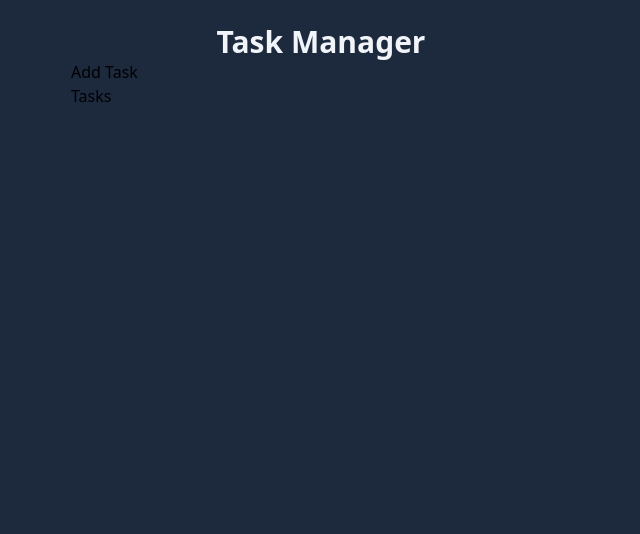
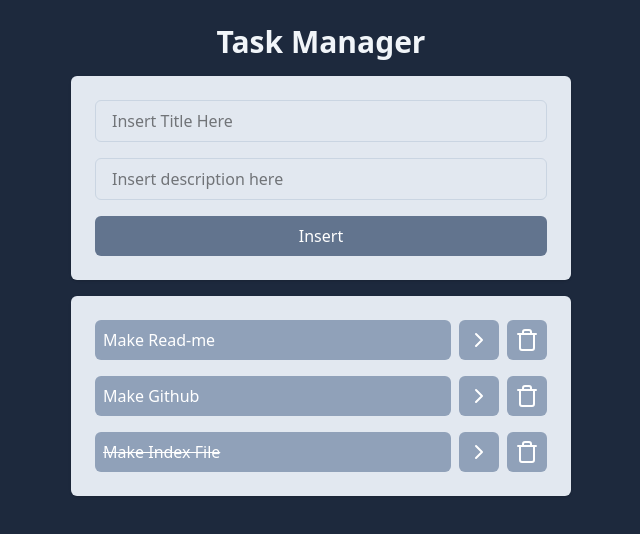
Before and after one commit to jacksonschirigatti/taskmanager, a React (Vite) app: page / in a window 1280 px wide. Shown: the top 534 px of the page, without its empty margins (319-959 px from the left). Built offline with nearby package versions, Linux system fonts and the light colour scheme.

Commit message:
Commit v0.3

```diff
--- a/package.json
+++ b/package.json
@@ -11,6 +11,7 @@
   },
   "dependencies": {
     "@tailwindcss/vite": "^4.1.7",
+    "lucide-react": "^0.511.0",
     "react": "^18.3.1",
     "react-dom": "^18.3.1",
     "tailwindcss": "^4.1.7"
--- a/src/App.jsx
+++ b/src/App.jsx
@@ -10,16 +10,58 @@ function App() {
       description: "Create Read-me and edit her",
       isCompleted: false,
     },
+    {
+      id: 2,
+      title: "Make Github",
+      description: "Create Github and edit her",
+      isCompleted: false,
+    },
+    {
+      id: 3,
+      title: "Make Index File",
+      description: "Create Index File and edit her",
+      isCompleted: true,
+    },
   ]);
+
+  function onTaskClick(taskId) {
+    const newTasks = tasks.map((task) => {
+      if (task.id === taskId) {
+        return { ...task, isCompleted: !task.isCompleted };
+      }
+
+      return task;
+    });
+    setTasks(newTasks);
+  }
+
+  function onDeleteTaskClick(taskId) {
+    const newTasks = tasks.filter((task) => task.id != taskId);
+    setTasks(newTasks);
+  }
+
+  function onAddTaskSubmit(title, description) {
+    const newTask = {
+      id: tasks.length + 1,
+      title,
+      description,
+      isCompleted: false,
+    };
+    setTasks([...tasks, newTask])
+  }
 
   return (
     <div className="w-screen h-screen bg-slate-800 flex justify-center p-6">
-      <div className="w-[500px]">
+      <div className="w-[500px] space-y-4">
         <h1 className="text-3xl font-bold text-center text-slate-100">
           Task Manager
         </h1>
-        <AddTask></AddTask>
-        <Tasks></Tasks>
+        <AddTask onAddTaskSubmit={onAddTaskSubmit}></AddTask>
+        <Tasks
+          tasks={tasks}
+          onTaskClick={onTaskClick}
+          onDeleteTaskClick={onDeleteTaskClick}
+        ></Tasks>
       </div>
     </div>
   );
--- a/src/components/AddTask.jsx
+++ b/src/components/AddTask.jsx
@@ -1,5 +1,34 @@
-function AddTask() {
-  return <h1>Add Task</h1>;
+import { useState } from "react";
+
+function AddTask({ onAddTaskSubmit }) {
+  const [title, setTitle] = useState("");
+  const [description, setDescription] = useState("");
+
+  return (
+    <div className="bg-slate-200 flex flex-col space-y-4 p-6 rounded-md shadow">
+      <input
+        type="text"
+        placeholder="Insert Title Here"
+        className="border border-slate-300 outline-slate-400 px-4 py-2 rounded-md"
+        value={title}
+        onChange={(event) => setTitle(event.target.value)}
+      />
+      <input
+        type="text"
+        placeholder="Insert description here"
+        className="border border-slate-300 outline-slate-400 px-4 py-2 rounded-md"
+        value={description}
+        onChange={(event) => setDescription(event.target.value)}
+      />
+
+      <button
+        onClick={() => onAddTaskSubmit(title, description)}
+        className="cursor-pointer bg-slate-500 text-white px-4 py-2 rounded-md font-medium"
+      >
+        Insert
+      </button>
+    </div>
+  );
 }
 
 export default AddTask;
--- a/src/components/Tasks.jsx
+++ b/src/components/Tasks.jsx
@@ -1,5 +1,30 @@
-function Tasks() {
-    return <h1>Tasks</h1>
+import { ChevronRightIcon, TrashIcon } from "lucide-react";
+
+function Tasks({tasks, onTaskClick, onDeleteTaskClick}) {
+  return (
+    <ul className="space-y-4 p-6 bg-slate-200 rounded-md shadow">
+      {tasks.map((task) => (
+        <li key={task.id} className="flex gap-2">
+          <button
+            onClick={() => onTaskClick(task.id)}
+            className={`cursor-pointer text-left bg-slate-400 w-full text-white p-2 rounded-md ${
+              task.isCompleted && "line-through"
+            }`}
+          >
+            {task.title}
+          </button>
+
+          <button className="cursor-pointer bg-slate-400 p-2 rounded-md text-white">
+            <ChevronRightIcon />
+          </button>
+
+          <button onClick={() => onDeleteTaskClick(task.id)} className="cursor-pointer bg-slate-400 p-2 rounded-md text-white">
+            <TrashIcon />
+          </button>
+        </li>
+      ))}
+    </ul>
+  );
 }
 
 export default Tasks;
```
Also changed, not shown: 1 other file (tests, documents, lock files or other folders).
